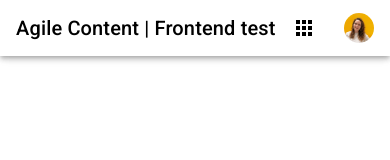
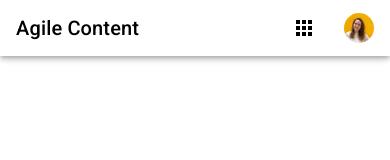
Before and after one commit to orianabreu/agilecontent-test, a React (Create React App) app: page / in a window 390 px wide. Shown: the top 160 px of the page. Built offline with nearby package versions, Linux system fonts and the light colour scheme.

Commit message:
create responsive context & config navbar mobile layout

```diff
--- a/src/App.js
+++ b/src/App.js
@@ -1,12 +1,13 @@
 import NavBar from "./components/NavBar/NavBar";
 import Footer from "./components/Footer/Footer";
+import { ResponsiveProvider } from "./ResponsiveContext/ResponsiveContext";
 
 function App() {
   return (
-    <div className='App'>
+    <ResponsiveProvider>
       <NavBar />
       <Footer />
-    </div>
+    </ResponsiveProvider>
   );
 }
 
--- /dev/null
+++ b/src/ResponsiveContext/ResponsiveContext.js
@@ -0,0 +1,18 @@
+import React, { useContext } from "react";
+import useMediaQuery from "@mui/material/useMediaQuery";
+
+export const ResponsiveContext = React.createContext();
+
+export const useResponsive = () => {
+  return useContext(ResponsiveContext);
+};
+
+export function ResponsiveProvider({ children }) {
+  const isMobile = useMediaQuery("(max-width:484px)");
+
+  return (
+    <ResponsiveContext.Provider value={isMobile}>
+      {children}
+    </ResponsiveContext.Provider>
+  );
+}
--- a/src/components/NavBar/NavBar.js
+++ b/src/components/NavBar/NavBar.js
@@ -1,4 +1,9 @@
 import React from "react";
+import img from "../../assets/images/personalphoto.JPG";
+import gLogo from "../../assets/images/g-logo.png";
+import { useResponsive } from "../../ResponsiveContext/ResponsiveContext";
+import { GLogo } from "./styles";
+
 import AppBar from "@mui/material/AppBar";
 import Box from "@mui/material/Box";
 import Toolbar from "@mui/material/Toolbar";
@@ -6,16 +11,23 @@ import Typography from "@mui/material/Typography";
 import IconButton from "@mui/material/IconButton";
 import AppsIcon from "@mui/icons-material/Apps";
 import Avatar from "@mui/material/Avatar";
-import img from "../../assets/images/personalphoto.JPG";
 
 export default function NavBar() {
+  const isMobile = useResponsive();
   return (
     <Box sx={{ flexGrow: 1 }}>
       <AppBar color='inherit'>
         <Toolbar>
-          <Typography variant='h6' component='div' sx={{ flexGrow: 1 }}>
-            Agile Content | Frontend test
-          </Typography>
+          {isMobile ? (
+            <Typography variant='h6' component='div' sx={{ flexGrow: 1 }}>
+              Agile Content
+            </Typography>
+          ) : (
+            <Typography variant='h6' component='div' sx={{ flexGrow: 1 }}>
+              Agile Content | Frontend test
+            </Typography>
+          )}
+
           <IconButton
             size='large'
             edge='end'
--- /dev/null
+++ b/src/components/NavBar/styles.js
@@ -0,0 +1,5 @@
+import { styled } from "@mui/system";
+
+export const GLogo = styled("img")({
+  width: "2rem",
+});
```
